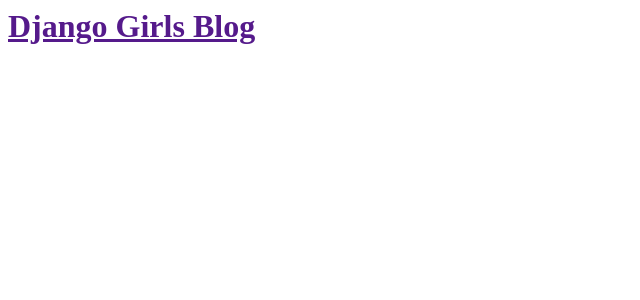
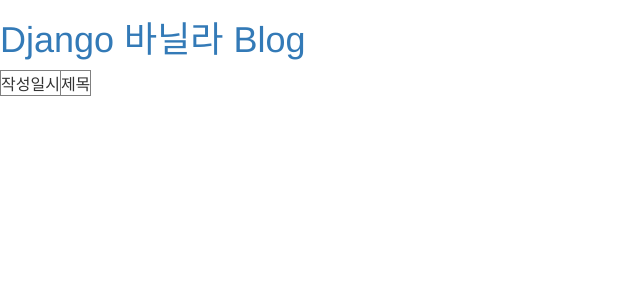
Before and after one commit to vanilla04/my-first-blog, a Django app: page / in a window 1280 px wide. Shown: the top 300 px of the page, without its empty margins (0-640 px from the left). Run offline with Django 3.2, Linux system fonts and the light colour scheme; data that the repository does not hold is empty; some libraries are stand-ins or nearby versions.

Commit message:
Modified templates to display posts from database .html

```diff
--- a/blog/templates/blog/post_list.html
+++ b/blog/templates/blog/post_list.html
@@ -1,18 +1,26 @@
+<link rel="stylesheet" href="//maxcdn.bootstrapcdn.com/bootstrap/3.2.0/css/bootstrap.min.css">
+<link rel="stylesheet" href="//maxcdn.bootstrapcdn.com/bootstrap/3.2.0/css/bootstrap-theme.min.css">
+
 <html>
     <head>
-        <title>Django Girls blog</title>
+        <title>Django 바닐라 blog</title>
     </head>
     <body>
         <div>
-            <h1><a href="">Django Girls Blog</a></h1>
+            <h1><a href="">Django 바닐라 Blog</a></h1>
         </div>
 
+        <table border = "1">
+            <tr>
+                <td>작성일시</td>
+                <td>제목</td>
+            </tr>
         {% for post in posts %}
-            <div>
-                <p>published : {{ post.published_date }}</p>
-                <h1><a href="">{{ post.title }}</a></h1>
-                <p>{{ post.text|linebreaksbr }}</p>
-            </div>
+            <tr>
+                <td>{{ post.created_date }}</td>
+                <td><a href="">{{ post.title }}</a></td>
+                <!--<p>{{ post.text|linebreaksbr }}</p> -->
+            </tr>
         {% endfor %}
     </body>
 </html>
```
